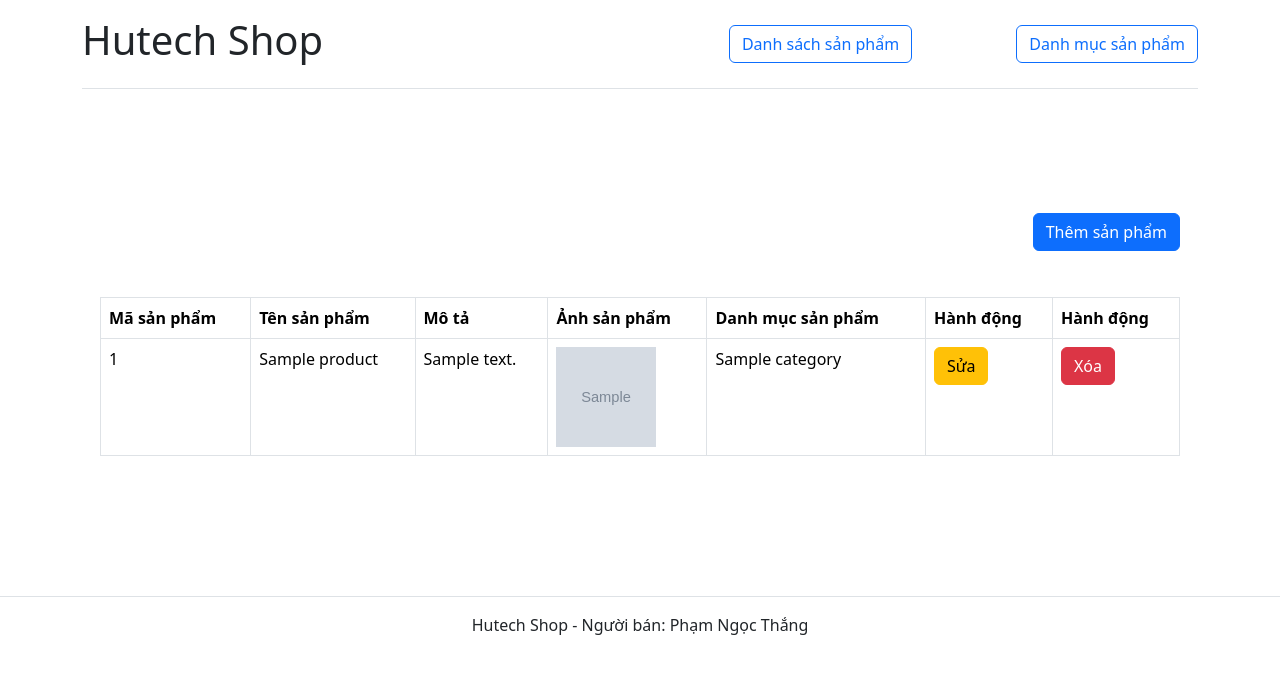
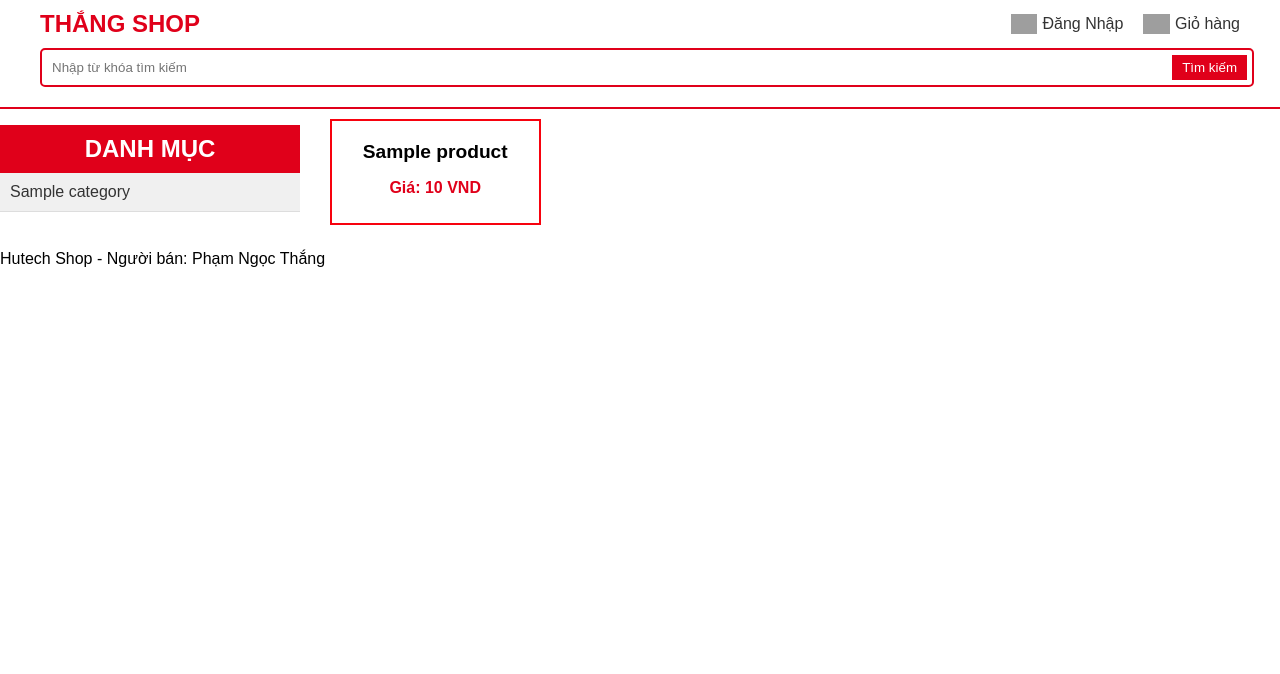
Before and after one commit to NamVu-Kaiser/HutechShop, a PHP site: page / in a window 1280 px wide. Shown: the top 674 px of the page. Run offline with PHP 8.4, Linux system fonts and the light colour scheme; tables that the repository leaves empty or names only in its code hold one stand-in row (values such as "Sample post"); grey boxes marked "Sample" are stand-in pictures; data that the repository does not hold is empty; grey boxes are pictures that could not be loaded.

Commit message:
update code index, models, controllers

```diff
--- a/config/db.php
+++ b/config/db.php
@@ -1,7 +1,6 @@
 <?php
-// config/db.php
 $host = 'localhost';
-$dbname = 'HutechShop';
+$dbname = 'Ecommerce_Shop';
 $username = 'root';
 $password = '';
 
--- a/controllers/CategoryController.php
+++ b/controllers/CategoryController.php
@@ -1,29 +1,17 @@
 <?php
-// controllers/CategoryController.php
-require_once __DIR__ . '/../models/CategoryModel.php';
+    require_once 'models/CategoryModel.php';
+    class CategoryController{
+        private $categoryModel;
+        private $pdo;
 
-$categoryModel = new CategoryModel($pdo);
+        public function __construct($pdo){
+            $this->categoryModel = new CategoryModel($pdo);
+            $this->pdo = $pdo;
+        }
 
-// Thêm danh mục
-if ($_SERVER['REQUEST_METHOD'] === 'POST') {
-    if (isset($_POST['create'])) {
-        $name = $_POST['name'];
-        $categoryModel->createCategory($name);
-        header('Location: /HutechShop/views/categories/list.php');
-    }
-
-    // Sửa danh mục
-    if (isset($_POST['update'])) {
-        $id = $_POST['id'];
-        $name = $_POST['name'];
-        $categoryModel->updateCategory($id, $name);
-        header('Location: /HutechShop/views/categories/list.php');
-    }
-
-    // Xóa danh mục
-    if (isset($_POST['delete'])) {
-        $id = $_POST['id'];
-        $categoryModel->deleteCategory($id);
-        header('Location: /HutechShop/views/categories/list.php');
-    }
+        public function GetAllCategories() {
+            $cate = $this->categoryModel->GetAllCategories();
+            return $cate;
+        }
 }
+?>
--- a/controllers/ProductController.php
+++ b/controllers/ProductController.php
@@ -1,98 +1,34 @@
 <?php
-// controllers/ProductController.php
-require_once __DIR__ . '/../models/ProductModel.php';
+     require_once 'models/ProductModel.php';
+     class ProductController{
+          private $productModel;
 
-$productModel = new ProductModel($pdo);
-
-// Hàm hỗ trợ: Tạo thư mục nếu chưa tồn tại
-function createFolderIfNotExists($path) {
-    if (!is_dir($path)) {
-        mkdir($path, 0755, true);
-    }
-}
-
-// Hàm hỗ trợ: Kiểm tra file đã tồn tại chưa
-function isFileExists($folderPath, $fileName) {
-    return file_exists($folderPath . '/' . $fileName);
-}
-
-if ($_SERVER['REQUEST_METHOD'] === 'POST') {
-    if (isset($_POST['create'])) {
-        $name = $_POST['name'];
-        $description = $_POST['description'];
-        $category_id = $_POST['category_id'];
-        $productImage = $_FILES['product_image'] ?? null;
-
-        // 1. Tạo thư mục theo mã danh mục và mã sản phẩm
-        $newProductId = $productModel->getNextProductId();
-        $categoryFolder = __DIR__ . "/../images/category_$category_id/product_$newProductId";
-        createFolderIfNotExists($categoryFolder);
-
-        // 2. Kiểm tra sản phẩm có tồn tại chưa
-        $existingProduct = $productModel->getProductByName($name);
-        if ($existingProduct) {
-            die('Sản phẩm đã tồn tại!');
-        }
-
-        // 3. Lưu hình ảnh sản phẩm
-        if ($productImage && $productImage['error'] === UPLOAD_ERR_OK) {
-            $imageName = basename($productImage['name']);
-            $imagePath = $categoryFolder . '/' . $imageName;
-
-            if (isFileExists($categoryFolder, $imageName)) {
-                die('Hình ảnh đã tồn tại!');
-            }
-            move_uploaded_file($productImage['tmp_name'], $imagePath);
-        } else {
-            die('Lỗi tải hình ảnh!');
-        }
-
-        // 4. Thêm sản phẩm vào DB
-        $productModel->createProduct($name, $description, $imageName, $category_id);
-
-        header('Location: /Hutech_Shop/views/product/list.php');
-        exit;
-    }
-
-    if (isset($_POST['update'])) {
-        $id = $_POST['id'];
-        $name = $_POST['name'];
-        $description = $_POST['description'];
-        $category_id = $_POST['category_id'];
-        $productImage = $_FILES['product_image'] ?? null;
-
-        // 1. Lấy thông tin sản phẩm cũ từ DB
-        $product = $productModel->getProductById($id);
-        if (!$product) {
-            die('Sản phẩm không tồn tại!');
-        }
-
-        // 2. Tạo thư mục cho danh mục và sản phẩm
-        $productFolder = __DIR__ . "/../images/category_$category_id/product_$id";
-        createFolderIfNotExists($productFolder);
-
-        // 3. Xử lý hình ảnh mới nếu có
-        $imageName = $product['product_image'];
-        if ($productImage && $productImage['error'] === UPLOAD_ERR_OK) {
-            $imageName = basename($productImage['name']);
-            $imagePath = $productFolder . '/' . $imageName;
-
-            if (!isFileExists($productFolder, $imageName)) {
-                move_uploaded_file($productImage['tmp_name'], $imagePath);
-            }
-        }
-
-        // 4. Cập nhật sản phẩm trong DB
-        $productModel->updateProduct($id, $name, $description, $imageName, $category_id);
-
-        header('Location: /Hutech_Shop/views/product/list.php');
-        exit;
-    }
-
-    if (isset($_POST['delete'])) {
-        $productModel->deleteProduct($_POST['id']);
-        header('Location: /Hutech_Shop/views/product/list.php');
-        exit;
-    }
-}
+          public function __construct($pdo)
+          {
+              $this->productModel = new ProductModel($pdo);
+          }
+          public function GetAllProducts()
+          {
+              $products = $this->productModel->getAllProducts();
+              return $products;
+          }
+          public function GetProductById($id)
+          {
+              $product = $this->productModel->getProductById($id);
+              if ($product) {
+                  echo json_encode($product);
+              } else {
+                  echo json_encode(['message' => 'Không tìm thấy sản phẩm']);
+              }
+          }
+          public function GetProductByCategory($categoryId)
+          {
+              $products = $this->productModel->getProductByCategory($categoryId);
+              if (!empty($products)) {
+                  echo json_encode($products);
+              } else {
+                  echo json_encode(['message' => 'Không tìm thấy sản phẩm']);
+              }
+          }
+     }
 ?>
--- a/index.php
+++ b/index.php
@@ -1,60 +1,44 @@
 <?php
-require_once __DIR__ . '/views/shares/header.php';
-require_once __DIR__ . '/models/ProductModel.php';
+     require_once 'views/shares/header.php';
+     require_once 'controllers/ProductController.php';
+     require_once 'controllers/CategoryController.php';
 
-$productModel = new ProductModel($pdo);
-$products = $productModel->getAllProducts();
+     $categoryController = new CategoryController($pdo);
+     $categories = $categoryController->GetAllCategories();
+
+     $productController = new ProductController($pdo);
+     $products = $productController->GetAllProducts();
 ?>
-<div style="padding: 100px">
-     <div class="text-end mb-3" style="padding-bottom: 30px">
-          <a href="/Hutech_Shop/views/product/create.php" class="btn btn-primary">Thêm sản phẩm</a>
+<!DOCTYPE html>
+<html lang="vi">
+<head>
+  <meta charset="UTF-8">
+  <meta name="viewport" content="width=device-width, initial-scale=1.0">
+  <title>Danh mục sản phẩm</title>
+</head>
+<body>
+     <div class="category-list">
+          <h2>DANH MỤC</h2>
+          <?php foreach($categories as $category): ?>
+               <ul>
+                    <li>
+                         <a href="/views/product/Category.php?id=<?php echo $category['id']; ?>"><?php echo $category['name']; ?></a>
+                    </li>
+               </ul>
+          <?php endforeach; ?>
      </div>
-     <table class="table table-bordered">
-            <?php if (!empty($products)): ?>
-            <thead>
-                  <tr>
-                         <th>Mã sản phẩm</th>
-                         <th>Tên sản phẩm</th>
-                         <th>Mô tả</th>
-                         <th>Ảnh sản phẩm</th>
-                         <th>Danh mục sản phẩm</th>
-                         <th>Hành động</th>
-                         <th>Hành động</th>
-                  </tr>
-            </thead>
-            <?php endif; ?>
-          <tbody>
-               <?php if (!empty($products)): ?>
-                    <?php foreach ($products as $product): ?>
-                         <tr>
-                         <td><?= $product['id'] ?></td>
-                         <td><?= $product['name'] ?></td>
-                         <td><?= $product['description'] ?></td>
-                         <td>
-                              <img src="/Hutech_Shop/images/category_<?= $product['category_id'] ?>/product_<?= $product['id'] ?>/<?= $product['product_image'] ?>" alt="<?= $product['name'] ?>" style="width: 100px; height: 100px;">
-                         </td>
-                         <td><?= $product['category_name'] ?></td>
-                         <td>
-                                   <a href="update.php?id=<?= $product['id'] ?>" class="btn btn-warning">Sửa</a>
-                              </td>
-                         <td>
-                              <form method="POST" action="../../controllers/ProductController.php" style="display:inline;">
-                              <input type="hidden" name="id" value="<?= $product['id'] ?>">
-                                   <button type="submit" name="delete" class="btn btn-danger">Xóa</button>
-                              </form>
-                              </td>
-                         </tr>
-                    <?php endforeach; ?>
-               <?php else: ?>
-                    <tr>
-                         <td colspan="5" class="text-center">Không có sản phẩm nào.</td>
-                    </tr>
-               <?php endif; ?>
-          </tbody>
-     </table>
-</div>
 
+     <div class="product-list">
+          <?php foreach($products as $product): ?>
+               <div class="product-item">
+                    <!-- <img src="<?php echo $product['image']; ?>" alt="<?php echo $product['name']; ?>"> -->
+                    <h3><?php echo $product['name']; ?></h3>
+                    <p>Giá: <?php echo number_format($product['price']); ?> VND</p>
+               </div>
+          <?php endforeach; ?>
+          </div>
+     </div>
 
-<?php
-require_once __DIR__ . '/views/shares/footer.php';
-?>
+  <?php require_once 'views/shares/footer.php';?>
+</body>
+</html>
--- /dev/null
+++ b/media/css/style.css
@@ -0,0 +1,155 @@
+body {
+     font-family: Arial, sans-serif;
+     margin: 0;
+   }
+
+   .container {
+     max-width: 1200px;
+     margin: 0 auto;
+     padding: 0 20px;
+   }
+
+   header {
+     background-color: #fff;
+     padding: 10px 0;
+     border-bottom: 2px solid #e0001a;
+   }
+
+   .header .container {
+     display: flex;
+     flex-direction: column; /* Thay đổi flex-direction thành column */
+     align-items: center;
+   }
+
+   .top-bar {
+     display: flex;
+     justify-content: space-between;
+     align-items: center;
+     width: 100%;
+   }
+
+   .logo {
+     font-size: 24px;
+     font-weight: bold;
+     color: #e0001a;
+   }
+
+   .actions {
+     display: flex;
+     align-items: center;
+   }
+
+   .actions a {
+     display: flex;
+     align-items: center;
+     margin-left: 20px;
+     text-decoration: none;
+     color: #333;
+   }
+
+   .actions img {
+     height: 20px; /* Giảm kích thước icon */
+     margin-right: 5px;
+   }
+
+   .search-form {
+     display: flex;
+     align-items: center;
+     border: 2px solid #e0001a;
+     padding: 5px;
+     border-radius: 5px;
+     flex-grow: 1;
+     margin: 10px 0; /* Thêm margin-top */
+     width: 100%;
+   }
+
+   .search-form input[type="text"] {
+     border: none;
+     padding: 5px;
+     flex-grow: 1;
+   }
+
+   .search-form button {
+     background-color: #e0001a;
+     color: #fff;
+     border: none;
+     padding: 5px 10px;
+     cursor: pointer;
+   }
+   .category-list {
+     margin-top: 16px;
+     width: 300px; /* Điều chỉnh độ rộng của danh mục */
+     background-color: #f0f0f0;
+     float: left; /* Căn trái */
+   }
+
+   .category-list h2 {
+     background-color: #e0001a; /* Màu đỏ */
+     color: white;
+     padding: 10px;
+     margin: 0;
+     text-align: center;
+   }
+
+   .category-list ul {
+     list-style: none;
+     padding: 0;
+     margin: 0;
+   }
+
+   .category-list li {
+     padding: 10px;
+     border-bottom: 1px solid #ddd; /* Thêm đường viền dưới mỗi mục */
+     display: flex; /* Sử dụng flexbox để căn chỉnh icon và text */
+     align-items: center; /* Căn giữa theo chiều dọc */
+   }
+
+   .category-list li img {
+     width: 24px; /* Điều chỉnh kích thước icon */
+     height: 24px;
+     margin-right: 10px; /* Thêm khoảng cách giữa icon và text */
+   }
+
+   .category-list li a {
+     text-decoration: none;
+     color: #333; /* Màu chữ */
+     flex-grow: 1; /* Cho phép text co giãn */
+   }
+
+   .category-list li:hover {
+     background-color: #ddd; /* Màu nền khi hover */
+   }
+
+   .highlighted {
+     background-color: #e0001a; /* Màu đỏ cho mục được chọn */
+     color: white; /* Màu chữ trắng cho mục được chọn */
+   }
+
+   .product-list {
+     margin-left: 320px;
+   }
+
+   .product-item {
+     display: inline-block;
+     width: 22%;
+     margin: 1%;
+     text-align: center;
+     border: 2px solid #f7020e;
+     padding: 10px;
+     box-sizing: border-box;
+   }
+
+   .product-item img {
+     max-width: 100%;
+     height: auto;
+   }
+
+   .product-item h3 {
+     font-size: 1.2em;
+     margin: 10px 0;
+   }
+
+   .product-item p {
+     color: #e0001a;
+     font-weight: bold;
+   }
--- a/views/shares/header.php
+++ b/views/shares/header.php
@@ -1,20 +1,29 @@
 <!DOCTYPE html>
-<html lang="en">
+<html lang="vi">
 <head>
-    <meta charset="UTF-8">
-    <meta name="viewport" content="width=device-width, initial-scale=1.0">
-    <title>Hutech Shop</title>
-    <link href="https://cdn.jsdelivr.net/npm/bootstrap@5.3.0-alpha1/dist/css/bootstrap.min.css" rel="stylesheet">
+  <meta charset="UTF-8">
+  <meta name="viewport" content="width=device-width, initial-scale=1.0">
+  <title>THẮNG SHOP</title>
+  <link rel="stylesheet" href="media/css/style.css">
 </head>
+
 <body>
+
+  <header>
     <div class="container">
-        <header class="d-flex justify-content-between align-items-center py-3 mb-4 border-bottom">
-            <h1>Hutech Shop</h1>
-            <nav>
-                <a href="/Hutech_Shop/views/product/list.php" class="btn btn-outline-primary" style="margin-right: 100px;">Danh sách sản phẩm</a>
-                <a href="/Hutech_Shop/views/category/list.php" class="btn btn-outline-primary">Danh mục sản phẩm</a>
-            </nav>
-        </header>
-     </div>
+      <div class="top-bar">
+        <div class="logo">THẮNG SHOP</div>
+        <div class="actions">
+          <a href="/views/user/Login.php"><img src="../Media/icon/user.png" alt="Login">Đăng Nhập</a>
+          <a href="/views/user/Cart.php"><img src="../Media/icon/cart.png" alt="Cart">Giỏ hàng</a>
+        </div>
+      </div>
+      <form action="#" method="get" class="search-form">
+        <input type="text" placeholder="Nhập từ khóa tìm kiếm">
+        <button type="submit">Tìm kiếm</button>
+      </form>
+    </div>
+  </header>
+
 </body>
 </html>
```
Also changed, not shown: models/CategoryModel.php (+14 -44 lines), models/ProductModel.php (+25 -44 lines), images/category_1/product_1/iphone11.jpg (deleted), images/category_1/product_2/iphone11.jpg (deleted), images/category_1/product_2/iphone12.jpg (deleted), images/category_1/product_2/iphone12promax.jpg (deleted).
